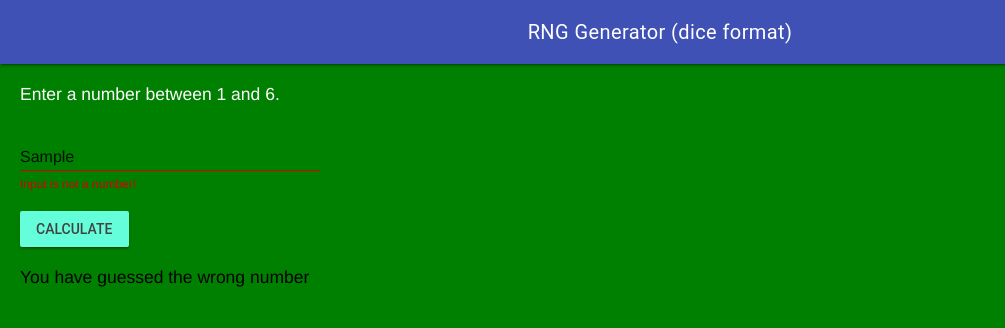
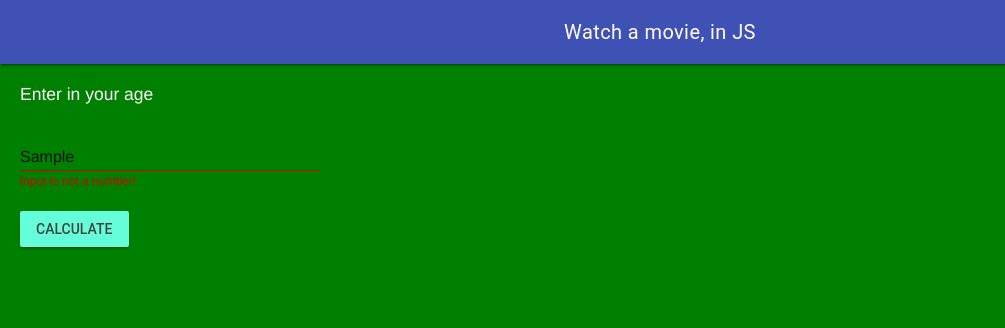
Before and after one commit to Gabriel-Zanardi/ICD2O-Unit-6-01-PWA-Gabriel-Zanardi, a plain HTML site: page index.html in a window 1280 px wide. Both pictures are taken after typing "Sample" into the empty fields and a click on the button "CALCULATE". Shown: the full height of the page, 0-1005 px from the left. Drawn offline with nearby package versions, Linux system fonts and the light colour scheme.

Commit message:
added a comment and new ids

```diff
--- a/index.html
+++ b/index.html
@@ -3,7 +3,7 @@
 <html>
 <head>
   <meta charset="utf-8" />
-  <meta name="description" content="RNG Generator (dice format)" />
+  <meta name="description" content="Watch a movie, in JS" />
   <meta name="keywords" content="mths, ics2o" />
   <meta name="author" content="Gabriel" />
   <meta name="viewport" content="width=device-width, initial-scale=1.0" />
@@ -22,7 +22,7 @@
   <div class="mdl-layout mdl-js-layout mdl-layout--fixed-header">
     <header class="mdl-layout__header">
       <div class="mdl-layout__header-row">
-        <span class="mdl-layout-title">RNG Generator (dice format)</span>
+        <span class="mdl-layout-title">Watch a movie, in JS</span>
       </div>
     </header>
     <main class="mdl-layout__content">
@@ -30,14 +30,14 @@
         <img src="./images/dice.gif" width="100" height="100" alt="dice animation" />
       </div>
       <div class="page-content">
-        Enter a number between 1 and 6.
+        Enter in your age
       </div>
       <br />
       <!-- Simple Textfield for integers-->
       <form action="#">
         <div class="mdl-textfield mdl-js-textfield">
-          <input class="mdl-textfield__input" type="text" pattern="-?[0-9]*(\.[0-9]+)?" id="rng-guess" step=".01">
-          <label class="mdl-textfield__label" for="rng-guess">Random number here ...</label>
+          <input class="mdl-textfield__input" type="text" pattern="-?[0-9]*(\.[0-9]+)?" id="age-input" step=".01">
+          <label class="mdl-textfield__label" for="age-input">Age here/label>
           <span class="mdl-textfield__error">Input is not a number!</span>
         </div>
       </form>
@@ -50,7 +50,7 @@
       <br />
       <br />
       <div class="page-content-answer">
-        <div id="rng-answer"></div>
+        <div id="age-answer"></div>
       </div>
     </main>
   </div>
--- a/js/script.js
+++ b/js/script.js
@@ -1,9 +1,8 @@
 // Copyright (c) 2020 Mr. Coxall All rights reserved
 //
 // Created by: Gabriel
+// Created on: Apr 2024
 // This file contains the JS functions for index.html
-
-const randomNumber = Math.floor(Math.random() * 6) + 1
 
 /**
  * This function checks if thge user has selected the random number from above
@@ -11,16 +10,16 @@ const randomNumber = Math.floor(Math.random() * 6) + 1
 
 function myButtonClicked() {
   // input
-  const userNumber = parseInt(document.getElementById("rng-guess").value)
+  const userNumber = parseInt(document.getElementById("age-input").value)
 
   //process
   if (userNumber == randomNumber) {
     // output
-    document.getElementById("rng-answer").innerHTML = "You have guessed the correct number"
+    document.getElementById("age-answer").innerHTML = "You have guessed the correct number"
   }
 
   if (userNumber != randomNumber) {
     // output
-    document.getElementById("rng-answer").innerHTML = "You have guessed the wrong number"
+    document.getElementById("age-answer").innerHTML = "You have guessed the wrong number"
   }
 }
```
